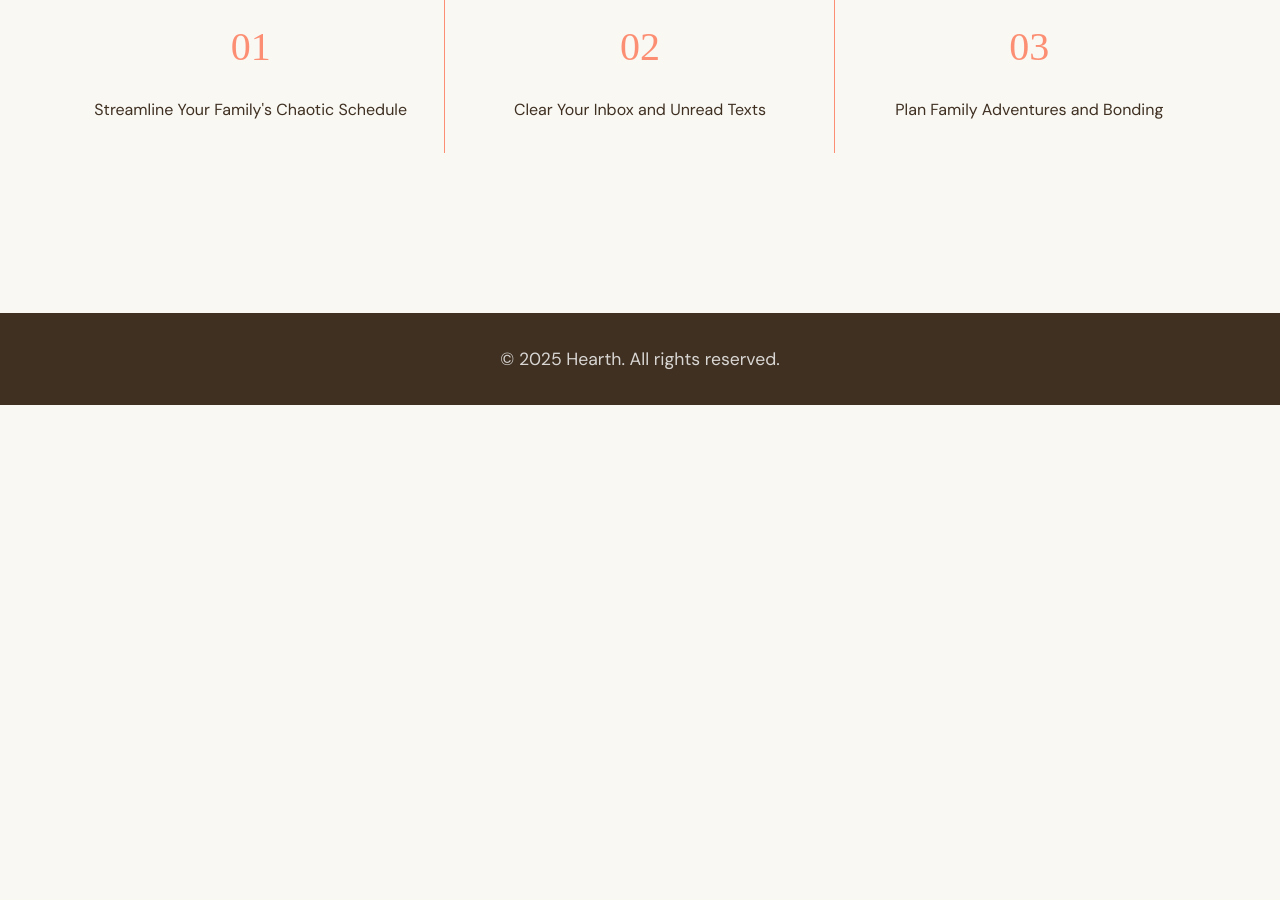
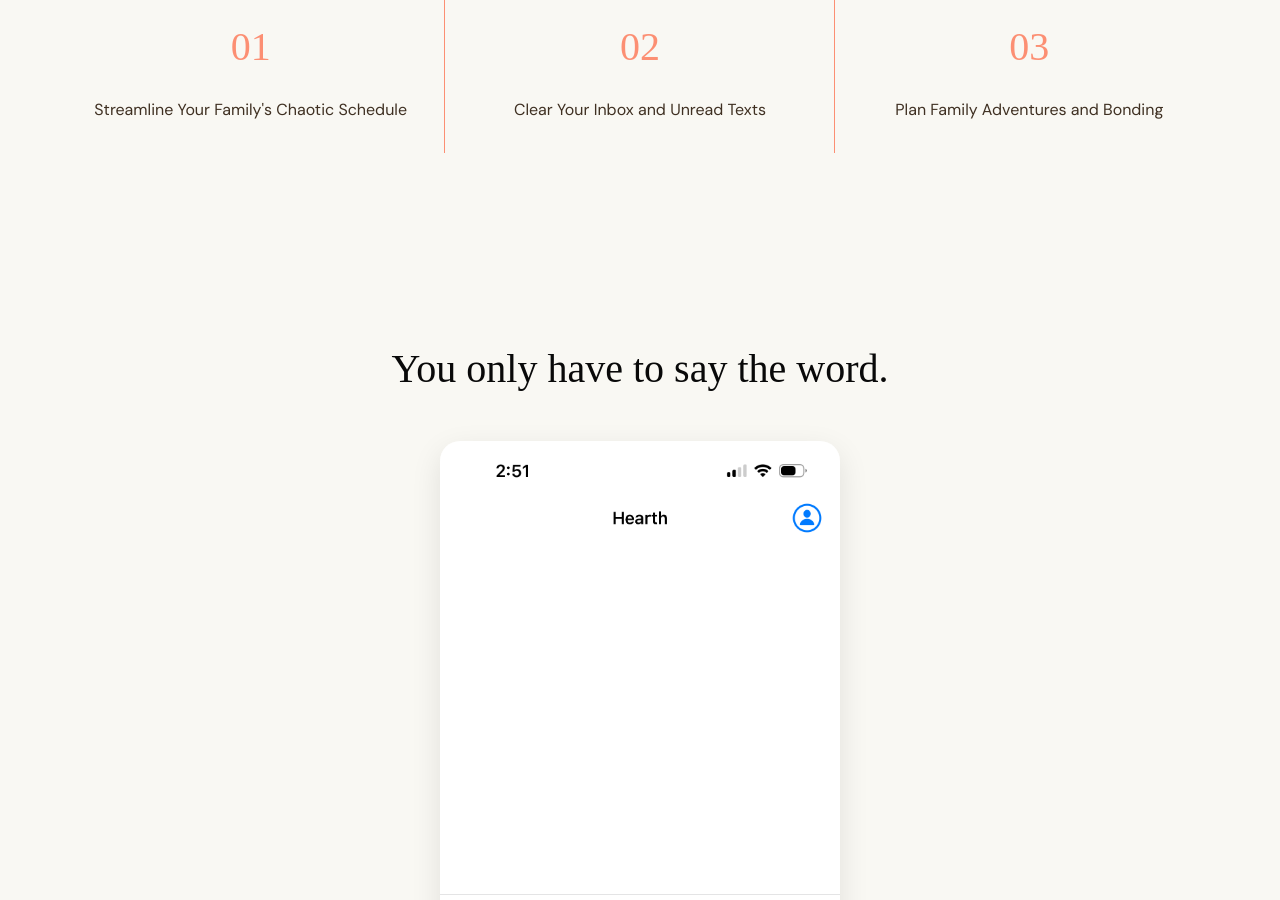
Before and after one commit to hearth-ai/hearth-ai.github.io, a Jekyll site: the page built from index.md, in a window 1280 px wide and 900 px high, scrolled down 1230 px. Built offline with Jekyll 4.4.1, drawn with Linux system fonts in a browser that asks for light colours; some web fonts are replaced; before the commit the page ends 1635 px from its top, so only the background shows below that.

Commit message:
in app screenshot

```diff
--- a/assets/css/style.css
+++ b/assets/css/style.css
@@ -255,6 +255,35 @@ p {
     text-align: center;
 }
 
+/* Screenshot Section */
+.screenshot-section {
+    padding: 6rem 0;
+    background-color: var(--background);
+    text-align: center;
+}
+
+.screenshot-section h2 {
+    font-family: 'Droid Serif', serif;
+    font-size: 2.5rem;
+    font-weight: 400;
+    color: var(--almost-black);
+    margin-bottom: 3rem;
+}
+
+.screenshot-container {
+    max-width: 800px;
+    margin: 0 auto;
+    padding: 0 2rem;
+}
+
+.app-screenshot {
+    width: 100%;
+    height: auto;
+    border-radius: 20px;
+    box-shadow: 0 10px 30px rgba(0, 0, 0, 0.1);
+    max-width: 400px;
+}
+
 /* Contact Page */
 .contact-hero {
     background: linear-gradient(135deg, var(--primary-orange), var(--light-orange));
@@ -444,6 +473,14 @@ footer {
         font-size: 2rem;
     }
 
+    .screenshot-section h2 {
+        font-size: 2rem;
+    }
+
+    .screenshot-container {
+        padding: 0 1rem;
+    }
+
     .feature-item:not(:last-child)::after {
         display: none;
     }
--- a/index.md
+++ b/index.md
@@ -37,3 +37,12 @@ description: Your family's AI-powered executive assistant
         </div>
     </div>
 </section>
+
+<section class="screenshot-section">
+    <div class="container">
+        <h2>You only have to say the word.</h2>
+        <div class="screenshot-container">
+            <img src="{{ '/assets/in_app_screenshot.png' | relative_url }}" alt="Hearth App Screenshot" class="app-screenshot">
+        </div>
+    </div>
+</section>
```
Also changed, not shown: assets/in_app_screenshot.png (added), 4 other files.
